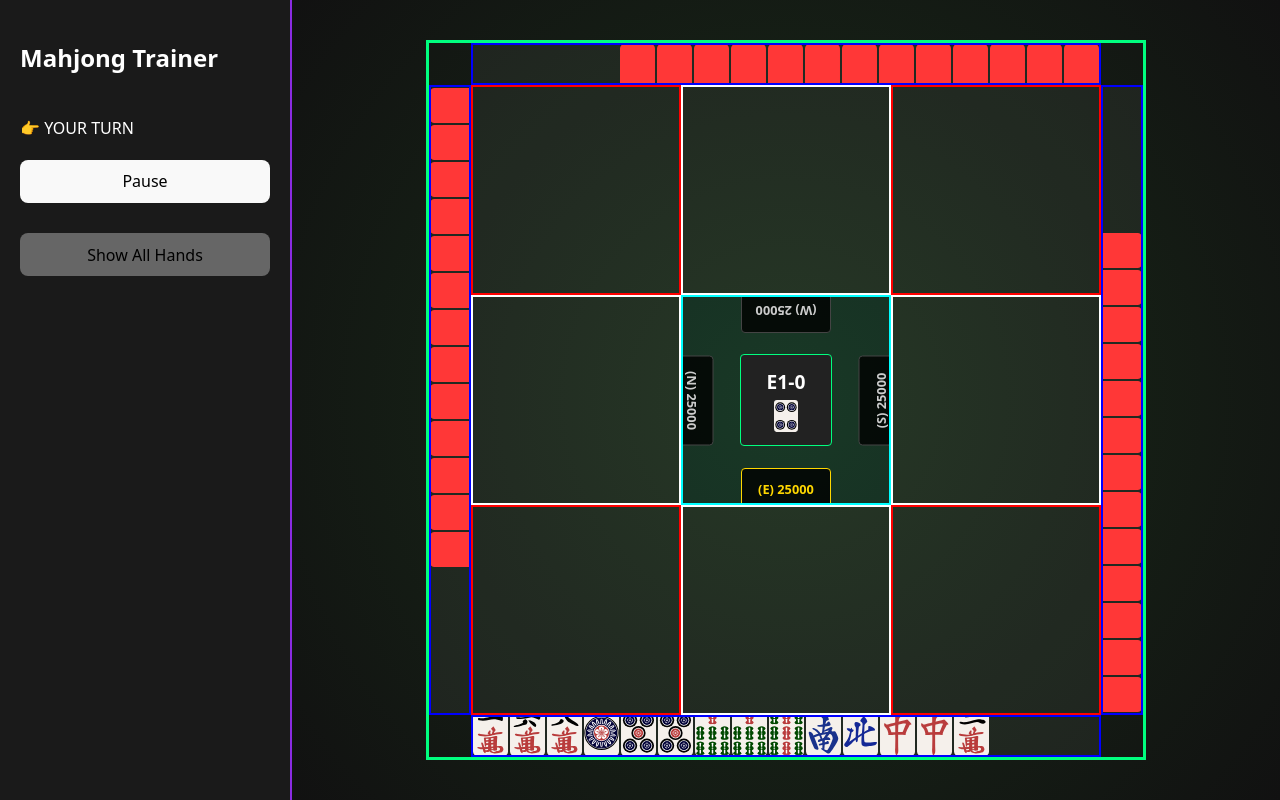
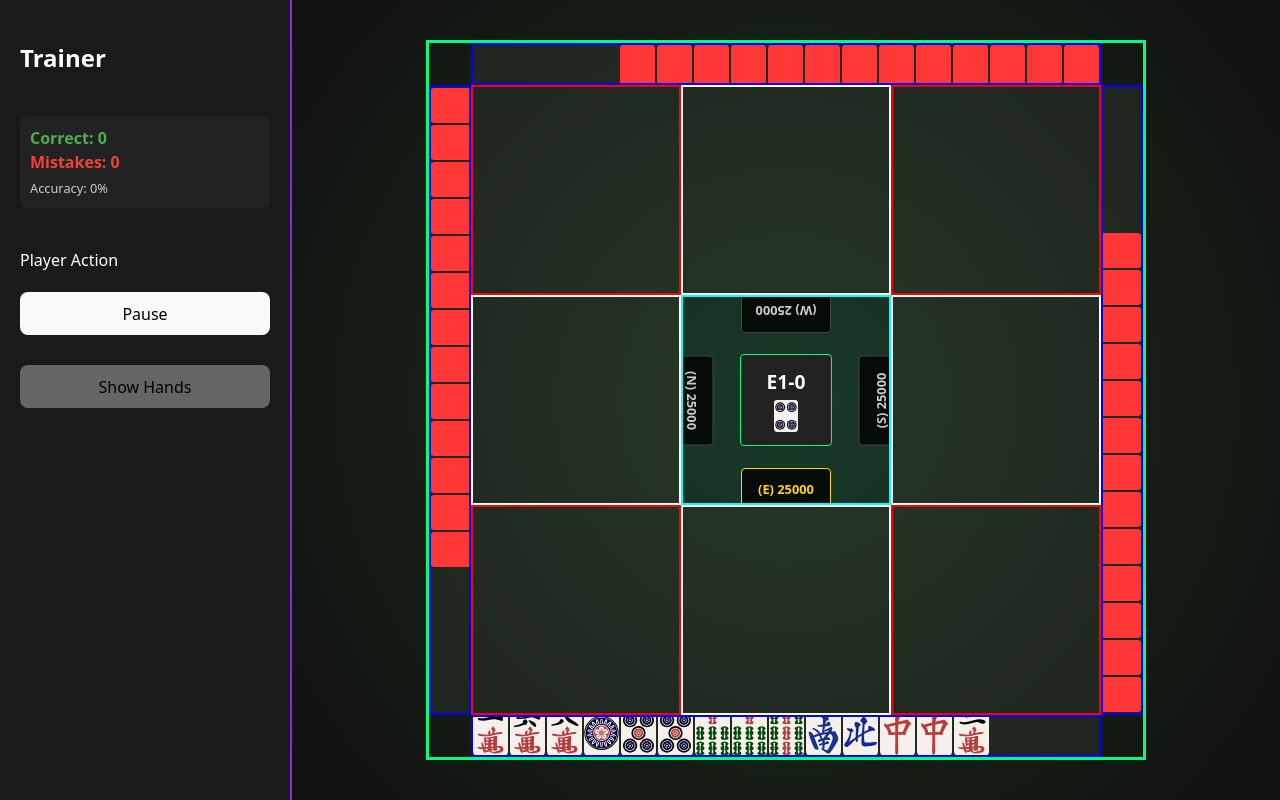
Before and after one commit to Terasuki/mahjong-drills, a React (Vite) app: page / in a window 1280 px wide. Built offline with nearby package versions, Linux system fonts and the light colour scheme.

Commit message:
Add counters

```diff
--- a/src/App.tsx
+++ b/src/App.tsx
@@ -10,9 +10,11 @@ function App() {
   const [gameState, setGameState] = useState<GameState | null>(null);
   const [showAllHands, setShowAllHands] = useState(false);
   const [isPaused, setIsPaused] = useState(false);
+  const [correctCount, setCorrectCount] = useState(0);
+  const [mistakeCount, setMistakeCount] = useState(0);
 
   const currentEvent = events[cursor];
-  const isUsersTurn = currentEvent?.type === 'dahai' && currentEvent?.actor === 0;
+  const isUsersTurn = currentEvent?.type === 'dahai' && currentEvent?.actor === 0 && !gameState?.riichi[0];
 
   useEffect(() => {
     fetch('/test.json')
@@ -49,7 +51,6 @@ function App() {
     const next = { ...currentGS };
 
     if (event.type === 'start_kyoku') {
-      setIsPaused(true)
       return {
         bakaze: event.bakaze,
         kyoku: event.kyoku,
@@ -65,6 +66,10 @@ function App() {
         scores: event.scores,
         type: 'start_kyoku',
       };
+    }
+
+    if (event.type === 'end_kyoku') {
+      setIsPaused(true)
     }
 
     if (event.type === 'tsumo') {
@@ -95,8 +100,8 @@ function App() {
     }
 
     if (event.type === 'reach') {
-        return { ...next, isReaching: event.actor };
-      }
+      return { ...next, isReaching: event.actor };
+    }
 
     if (event.type === 'reach_accepted') {
       const newScores = [...next.scores];
@@ -142,13 +147,15 @@ function App() {
   const handlePlayerDiscard = (tileId: string) => {
     if (!isUsersTurn || !gameState || !currentEvent) return;
 
-    if (currentEvent.type === 'dahai' && tileId !== currentEvent.pai) {
-      console.log("corrent tile", currentEvent.pai);
-      return
+    if (currentEvent.type === 'dahai') {
+      if (tileId === currentEvent.pai) {
+        setCorrectCount(prev => prev + 1);
+        setGameState(prev => prev ? applyEventToState(prev, currentEvent) : null);
+        setCursor(prev => prev + 1);
+      } else {
+        setMistakeCount(prev => prev + 1);
+      }
     }
-
-    setGameState(prev => prev ? applyEventToState(prev, currentEvent) : null);
-    setCursor(prev => prev + 1);
   };
 
   if (!gameState) return <div>Loading...</div>;
@@ -157,9 +164,21 @@ function App() {
     <div className="app-container">
       <aside className="sidebar">
         <div className="controls-section">
-          <h2>Mahjong Trainer</h2>
+          <h2>Trainer</h2>
+
+          {/* Performance Counter */}
+        <div className="stats-container" style={{ marginBottom: '20px', padding: '10px', background: '#222', borderRadius: '8px' }}>
+          <div style={{ color: '#4CAF50', fontWeight: 'bold' }}>Correct: {correctCount}</div>
+          <div style={{ color: '#f44336', fontWeight: 'bold' }}>Mistakes: {mistakeCount}</div>
+          <div style={{ fontSize: '0.8em', color: '#ccc', marginTop: '5px' }}>
+            Accuracy: {correctCount + mistakeCount > 0
+              ? ((correctCount / (correctCount + mistakeCount)) * 100).toFixed(1)
+              : 0}%
+          </div>
+        </div>
+
           <div className={`status-indicator ${isUsersTurn ? 'active' : ''}`}>
-           {isUsersTurn ? "👉 YOUR TURN" : "Opponent is thinking..."}
+           {isUsersTurn ? "Player Action" : "Opponent is playing..."}
         </div>
           <button onClick={() => setIsPaused(!isPaused)}>
             {isPaused ? "Resume" : "Pause"}
@@ -169,7 +188,7 @@ function App() {
             onClick={() => setShowAllHands(!showAllHands)}
             style={{ marginTop: '10px', backgroundColor: showAllHands ? '#4CAF50' : '#666' }}
           >
-            {showAllHands ? "Hide Hands" : "Show All Hands"}
+            {showAllHands ? "Hide Hands" : "Show Hands"}
           </button>
         </div>
       </aside>
--- a/src/types.ts
+++ b/src/types.ts
@@ -3,6 +3,7 @@ export interface DiscardTile {
   sideways: boolean;
   tsumogiri: boolean;
 }
+
 export interface GameState {
   bakaze: string;
   dora_marker: string;
```
